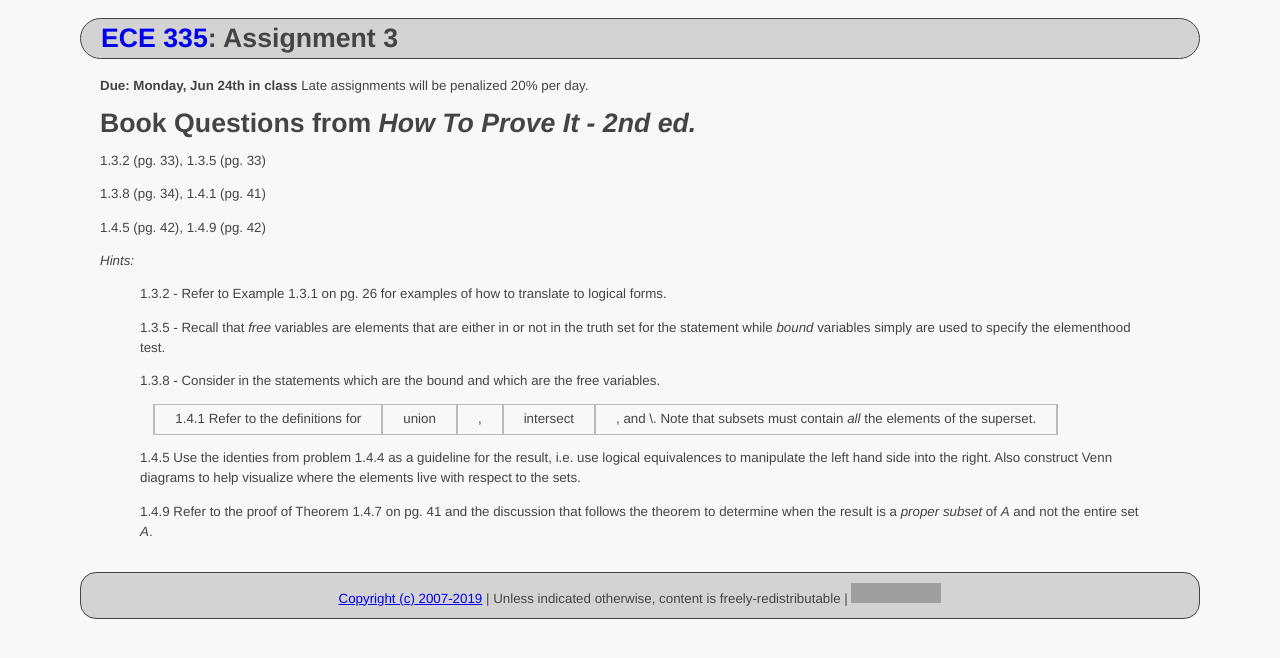
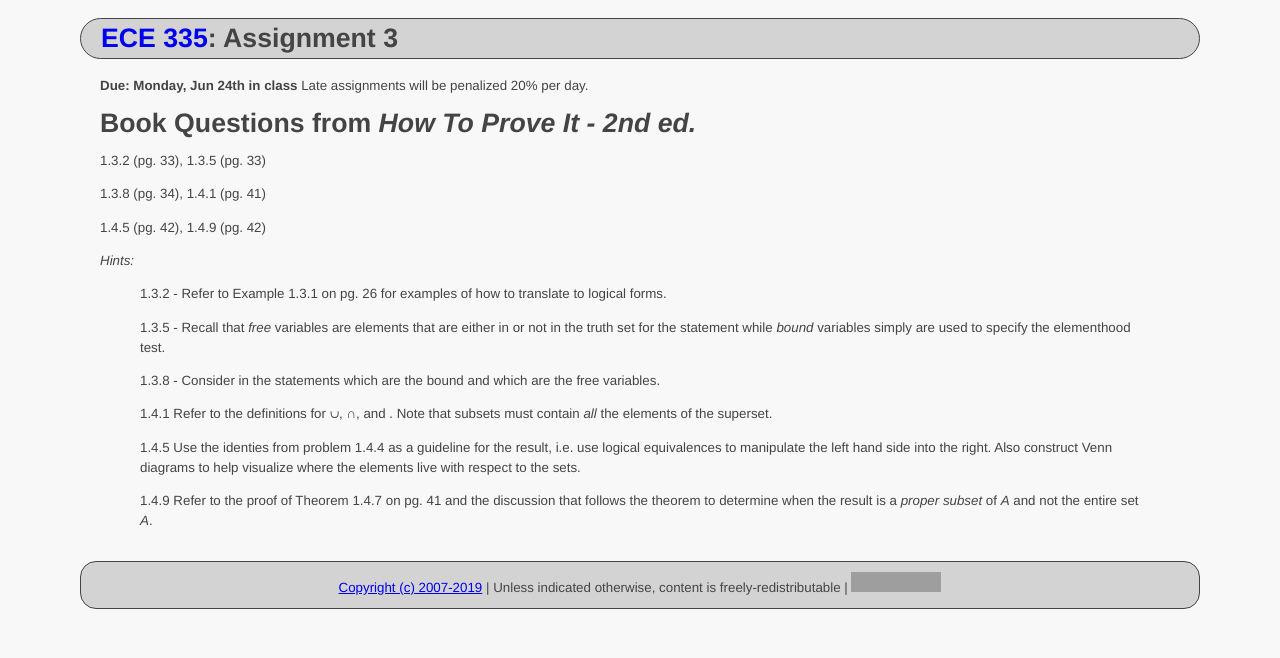
Before and after one commit to ycpcs/ece335-summer2019, a Jekyll site: the page built from assign/assign03.md, in a window 1280 px wide. Shown: the top 658 px of the page. Built offline with Jekyll 4.4.1, drawn with Linux system fonts in a browser that asks for light colours; grey boxes are pictures that could not be loaded.

Commit message:
fix assign 3
fix assign 3

```diff
--- a/assign/assign03.md
+++ b/assign/assign03.md
@@ -23,7 +23,7 @@ Book Questions from *How To Prove It - 2nd ed.*
 >
 > 1.3.8 - Consider in the statements which are the bound and which are the free variables.
 >
-> 1.4.1 Refer to the definitions for |union|, |intersect|, and \\. Note that subsets must contain *all* the elements of the superset.
+> 1.4.1 Refer to the definitions for ∪, ∩, and \. Note that subsets must contain *all* the elements of the superset.
 >
 > 1.4.5 Use the identies from problem 1.4.4 as a guideline for the result, i.e. use logical equivalences to manipulate the left hand side into the right. Also construct Venn diagrams to help visualize where the elements live with respect to the sets.
 >
```
